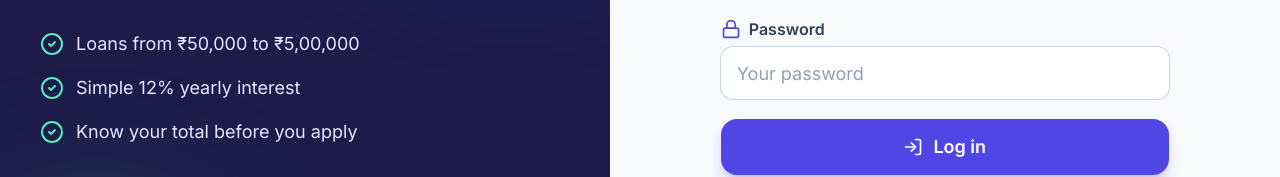
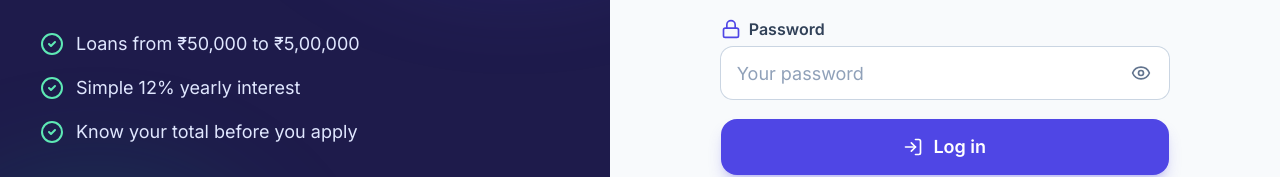
Before and after one commit to Amaan-Radhanpura/CreditSea-LMS, a Next.js app in the folder frontend/: page /login in a window 1280 px wide. Shown: the part 383-560 px from the top of the page. Built offline with nearby package versions, Linux system fonts and the light colour scheme.

Commit message:
feat(frontend): show/hide password toggle on every password field

```diff
--- a/frontend/src/components/ui/Field.tsx
+++ b/frontend/src/components/ui/Field.tsx
@@ -1,5 +1,7 @@
-import { forwardRef, useId } from 'react';
-import { AlertCircle } from 'lucide-react';
+'use client';
+
+import { forwardRef, useId, useState } from 'react';
+import { AlertCircle, Eye, EyeOff } from 'lucide-react';
 import { cn } from '@/lib/utils';
 
 interface FieldProps extends React.InputHTMLAttributes<HTMLInputElement> {
@@ -11,11 +13,13 @@ interface FieldProps extends React.InputHTMLAttributes<HTMLInputElement> {
   error?: string;
 }
 
-/** Labelled input with icon, hint and a plain-language error underneath. */
-export const Field = forwardRef<HTMLInputElement, FieldProps>(({ label, icon, prefix, hint, error, className, id, ...props }, ref) => {
+/** Labelled input with icon, hint and a plain-language error underneath. Password fields get a show/hide eye. */
+export const Field = forwardRef<HTMLInputElement, FieldProps>(({ label, icon, prefix, hint, error, className, id, type, ...props }, ref) => {
   const autoId = useId();
   const inputId = id ?? autoId;
   const describedBy = error ? `${inputId}-error` : hint ? `${inputId}-hint` : undefined;
+  const isPassword = type === 'password';
+  const [visible, setVisible] = useState(false);
 
   return (
     <div className="space-y-1.5">
@@ -35,9 +39,22 @@ export const Field = forwardRef<HTMLInputElement, FieldProps>(({ label, icon, pr
           id={inputId}
           aria-invalid={!!error}
           aria-describedby={describedBy}
+          type={isPassword && visible ? 'text' : type}
           className={cn('h-13 w-full rounded-xl bg-transparent px-4 text-lg text-slate-900 outline-none placeholder:text-slate-400', className)}
           {...props}
         />
+        {isPassword && (
+          <button
+            type="button"
+            onClick={() => setVisible((v) => !v)}
+            aria-label={visible ? 'Hide password' : 'Show password'}
+            aria-pressed={visible}
+            title={visible ? 'Hide password' : 'Show password'}
+            className="mr-2 grid size-10 shrink-0 place-items-center rounded-lg text-slate-500 transition hover:bg-slate-100 hover:text-brand-600 focus-visible:ring-2 focus-visible:ring-brand-400 focus-visible:outline-none"
+          >
+            {visible ? <EyeOff className="size-5" /> : <Eye className="size-5" />}
+          </button>
+        )}
       </div>
       {error ? (
         <p id={`${inputId}-error`} role="alert" className="flex items-center gap-1.5 text-sm font-medium text-rose-600">
```
